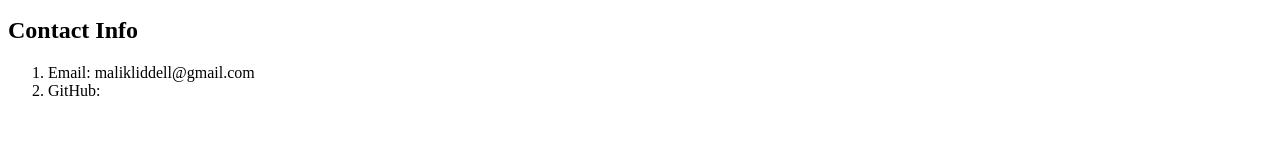
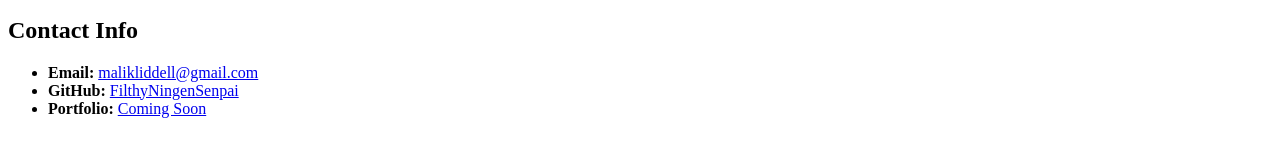
Before and after one commit to FilthyNingenSenpai/Activity---Student-Bio, a plain HTML site: page index.html in a window 1280 px wide. Shown: the part 486-642 px from the top of the page. Drawn offline with Linux system fonts and the light colour scheme.

Commit message:
Fixed contact info

```diff
--- a/index.html
+++ b/index.html
@@ -1,21 +1,24 @@
 <!DOCTYPE html>
 <html>
-    <head>
+    <head lang="en-us">
+        <meta charset="UTF-8">
         <title>Activity - Student Bio</title>
     </head>
 
     <body>
         <h1>Student Bio</h1>
         <h2>Orlando Liddell</h2>
-        <img src="https://scontent-atl3-1.xx.fbcdn.net/v/t1.0-0/p180x540/110331996_3095081997253453_1228736218528971886_o.jpg?_nc_cat=103&_nc_sid=dd9801&_nc_ohc=jo9utxB_ftsAX-SC34W&_nc_ht=scontent-atl3-1.xx&_nc_tp=6&oh=b2808ffd00b7fe028ae4153298a43adc&oe=5F3C3223">
+        <img src="https://scontent-atl3-1.xx.fbcdn.net/v/t1.0-0/p180x540/110331996_3095081997253453_1228736218528971886_o.jpg?_nc_cat=103&_nc_sid=dd9801&_nc_ohc=jo9utxB_ftsAX-SC34W&_nc_ht=scontent-atl3-1.xx&_nc_tp=6&oh=b2808ffd00b7fe028ae4153298a43adc&oe=5F3C3223" alt="img">
         <p>
-            Hello, my name is Orlando Liddell. I'm a family man with three children, and I've been married to my wonderful wife for five tears. I graduated from high school in 2014, then attended an HBU for a year and a half before starting my family with my wife.
+            Hello, my name is Orlando Liddell. I'm a family man with three children, and I've been married to my wonderful wife for five tears.
+            I graduated from high school in 2014, then attended an HBU for a year and a half before starting my family with my wife.
             Now that I finally have the oppurtunity to educate myself, I chose to learn coding threw the UNCC Bootcamp.
         </p>
         <h2>Contact Info</h2>
-            <ol>
-                <li>Email: malikliddell@gmail.com</li>
-                <li>GitHub: </li>
-            </ol>
+            <ul>
+                <li><strong>Email: </strong><a href="#">malikliddell@gmail.com</a></li>
+                <li><strong>GitHub: </strong> <a href="#">FilthyNingenSenpai</a></li>
+                <li><strong>Portfolio:</strong> <a href="#">Coming Soon</a></li>
+            </ul>
     </body>
 </html>
```
